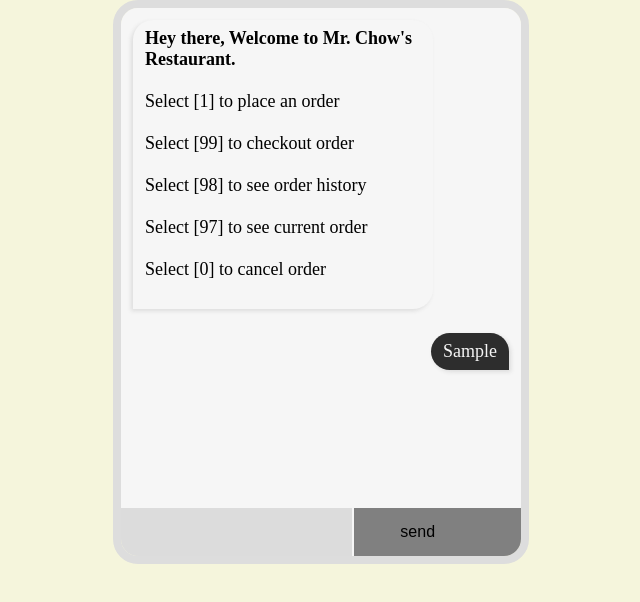
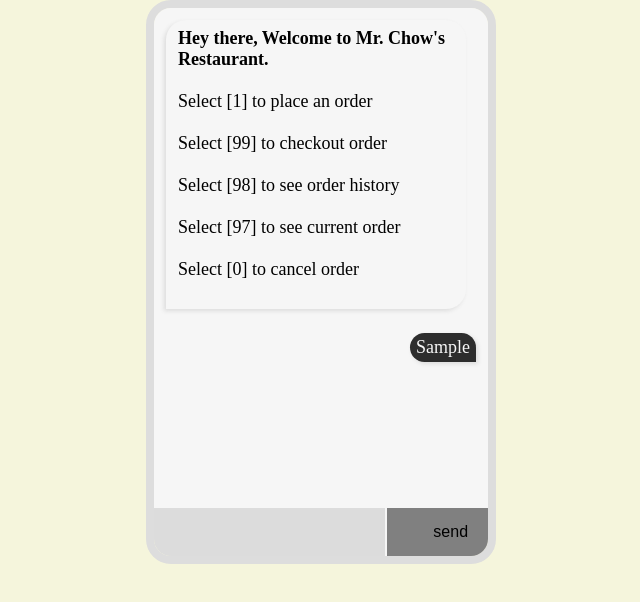
Before and after one commit to Mykelz/restaurant-chatBot, a website: page public/views/index.html in a window 1280 px wide. Both pictures are taken after typing "Sample" into the empty fields and a click on the button "send". Shown: the part 42-644 px from the top of the page, without its empty margins (319-959 px from the left). Drawn offline with nearby package versions, Linux system fonts and the light colour scheme; no server answers.

Commit message:
fix style

```diff
--- a/public/style.css
+++ b/public/style.css
@@ -20,7 +20,7 @@
     border: 8px solid #dddddd;
     border-radius: 25px;
     overflow: hidden;
-    width: auto;
+    width: 350px;
 }
 
 .message-container{
@@ -45,7 +45,7 @@
 
 .message-right {
     list-style: none;
-    padding: 8px 12px;
+    padding: 4px 6px;
     margin: 12px;
     max-width: 100px;
     font-size: 18px;
```
